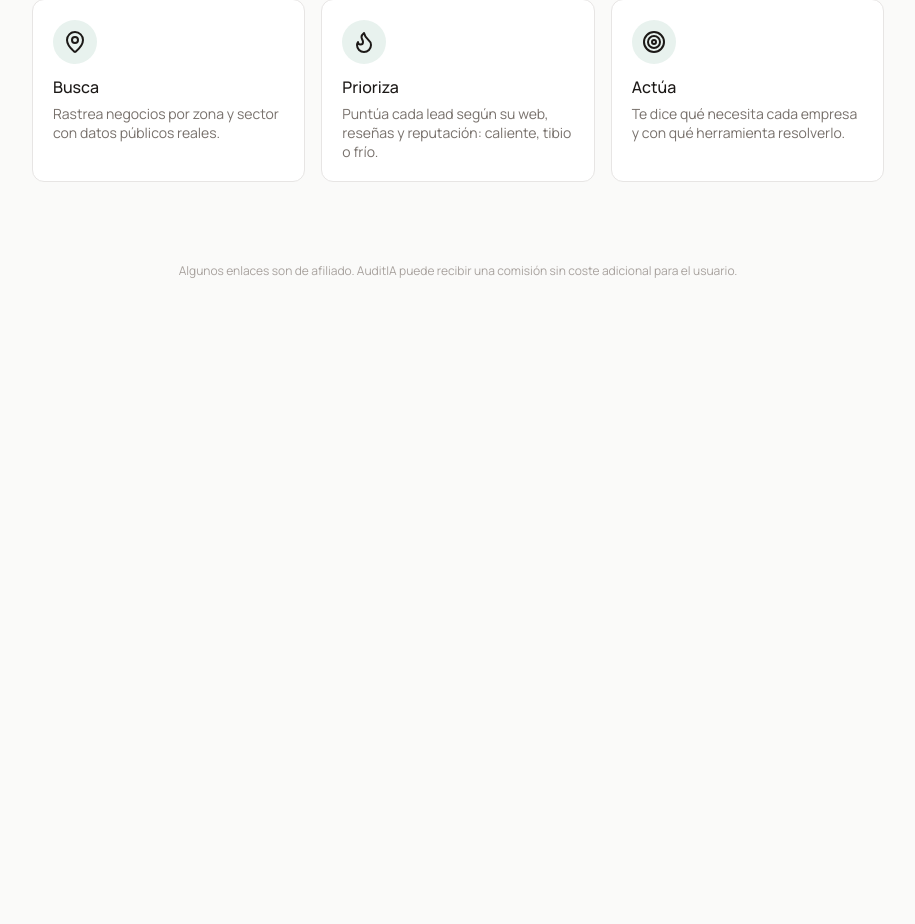
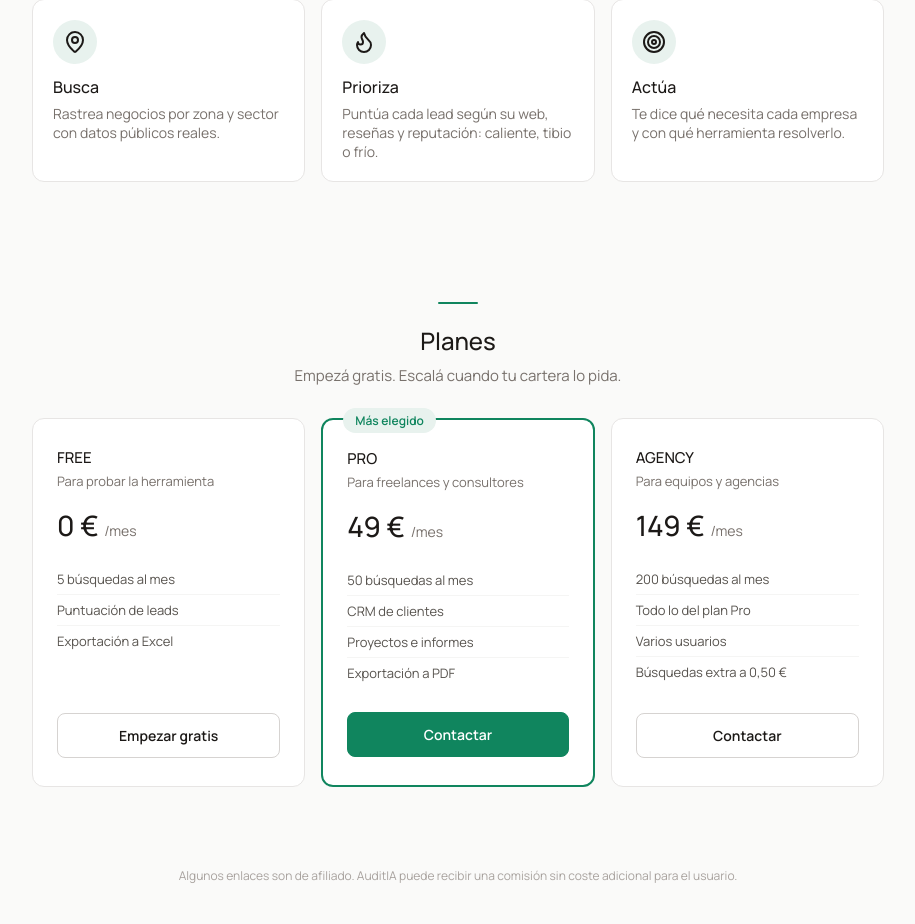
Before and after one commit to Marianstr/AuditIA, a Flask app: page / in a window 1280 px wide. Shown: the part 595-1519 px from the top of the page, without its empty margins (182-1097 px from the left). Before the commit the page ends 873 px from the top, so only its background shows below. Run offline with Flask 3, Linux system fonts and the light colour scheme.

Commit message:
Agrega sección de Planes (Free/Pro/Agency) a la landing
Tres tarjetas de precios debajo de "Cómo funciona": Free enlaza a /login,
Pro y Agency a mailto para contacto comercial. Pro queda destacada con
borde verde y etiqueta "Más elegido".

Co-Authored-By: Claude Sonnet 5 <noreply@anthropic.com>

```diff
--- a/templates/landing.html
+++ b/templates/landing.html
@@ -153,6 +153,128 @@
             color: #78716C;
         }
 
+        #planes {
+            max-width: 900px;
+            margin: 0 auto;
+            padding: 40px 24px 80px;
+        }
+
+        #planes .acento-seccion {
+            width: 40px;
+            height: 2px;
+            background: #10855E;
+            border-radius: 2px;
+            margin: 0 auto 20px;
+        }
+
+        #planes h2 {
+            text-align: center;
+            font-size: 24px;
+            font-weight: 500;
+            color: #1C1917;
+            margin-bottom: 8px;
+        }
+
+        #planes > p {
+            text-align: center;
+            font-size: 15px;
+            color: #78716C;
+            margin-bottom: 32px;
+        }
+
+        .planes-grid {
+            display: grid;
+            grid-template-columns: repeat(auto-fit, minmax(220px, 1fr));
+            gap: 16px;
+        }
+
+        .plan {
+            position: relative;
+            background: #fff;
+            border: 0.5px solid #E7E5E4;
+            border-radius: 12px;
+            padding: 28px 24px;
+            display: flex;
+            flex-direction: column;
+        }
+
+        .plan-destacado {
+            border: 2px solid #10855E;
+        }
+
+        .plan-etiqueta {
+            position: absolute;
+            top: -12px;
+            left: 20px;
+            background: #E8F2EE;
+            color: #10855E;
+            font-size: 12px;
+            font-weight: 600;
+            padding: 4px 12px;
+            border-radius: 20px;
+        }
+
+        .plan h3 {
+            font-size: 15px;
+            font-weight: 500;
+            color: #1C1917;
+            margin-bottom: 4px;
+        }
+
+        .plan-subtitulo {
+            font-size: 13px;
+            color: #78716C;
+            margin-bottom: 16px;
+        }
+
+        .plan-precio {
+            font-size: 28px;
+            font-weight: 500;
+            color: #1C1917;
+            margin-bottom: 20px;
+        }
+
+        .plan-precio span {
+            font-size: 14px;
+            font-weight: 400;
+            color: #78716C;
+        }
+
+        .plan-lista {
+            list-style: none;
+            margin-bottom: 24px;
+        }
+
+        .plan-lista li {
+            font-size: 13px;
+            color: #57534E;
+            padding: 6px 0;
+            border-top: 1px solid #F5F5F4;
+        }
+
+        .plan-lista li:first-child {
+            border-top: none;
+        }
+
+        .plan-boton {
+            display: block;
+            text-align: center;
+            margin-top: auto;
+            border: 0.5px solid #D6D3D1;
+            border-radius: 8px;
+            padding: 12px;
+            font-size: 14px;
+            font-weight: 600;
+            color: #1C1917;
+            text-decoration: none;
+        }
+
+        .plan-boton-destacado {
+            background: #10855E;
+            border-color: #10855E;
+            color: #fff;
+        }
+
         footer {
             text-align: center;
             padding: 0 24px 40px;
@@ -211,6 +333,50 @@
         </div>
     </section>
 
+    <section id="planes">
+        <div class="acento-seccion"></div>
+        <h2>Planes</h2>
+        <p>Empezá gratis. Escalá cuando tu cartera lo pida.</p>
+        <div class="planes-grid">
+            <div class="plan">
+                <h3>FREE</h3>
+                <p class="plan-subtitulo">Para probar la herramienta</p>
+                <p class="plan-precio">0 € <span>/mes</span></p>
+                <ul class="plan-lista">
+                    <li>5 búsquedas al mes</li>
+                    <li>Puntuación de leads</li>
+                    <li>Exportación a Excel</li>
+                </ul>
+                <a href="/login" class="plan-boton">Empezar gratis</a>
+            </div>
+            <div class="plan plan-destacado">
+                <span class="plan-etiqueta">Más elegido</span>
+                <h3>PRO</h3>
+                <p class="plan-subtitulo">Para freelances y consultores</p>
+                <p class="plan-precio">49 € <span>/mes</span></p>
+                <ul class="plan-lista">
+                    <li>50 búsquedas al mes</li>
+                    <li>CRM de clientes</li>
+                    <li>Proyectos e informes</li>
+                    <li>Exportación a PDF</li>
+                </ul>
+                <a href="mailto:marianutn0102@gmail.com?subject=Plan%20Pro" class="plan-boton plan-boton-destacado">Contactar</a>
+            </div>
+            <div class="plan">
+                <h3>AGENCY</h3>
+                <p class="plan-subtitulo">Para equipos y agencias</p>
+                <p class="plan-precio">149 € <span>/mes</span></p>
+                <ul class="plan-lista">
+                    <li>200 búsquedas al mes</li>
+                    <li>Todo lo del plan Pro</li>
+                    <li>Varios usuarios</li>
+                    <li>Búsquedas extra a 0,50 €</li>
+                </ul>
+                <a href="mailto:marianutn0102@gmail.com?subject=Plan%20Agency" class="plan-boton">Contactar</a>
+            </div>
+        </div>
+    </section>
+
     <footer>Algunos enlaces son de afiliado. AuditIA puede recibir una comisión sin coste adicional para el usuario.</footer>
 
     <script>
```
